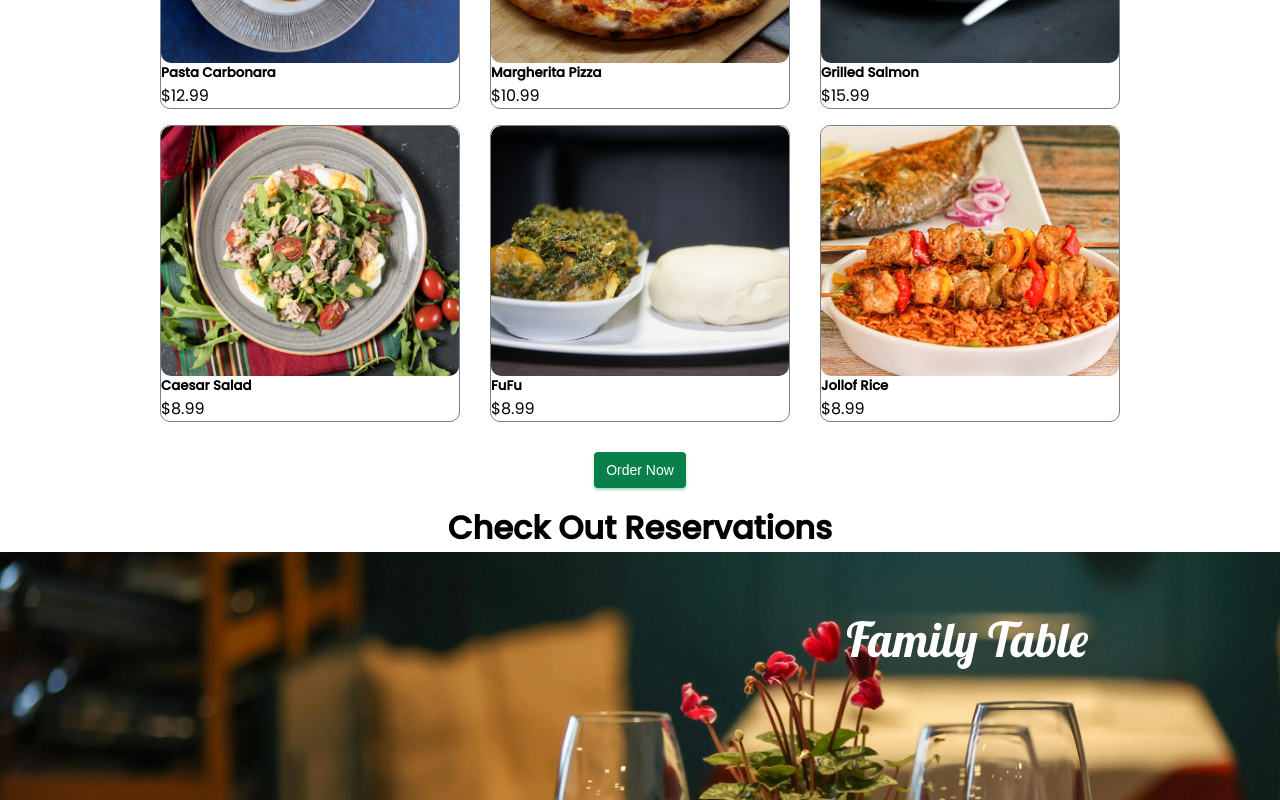
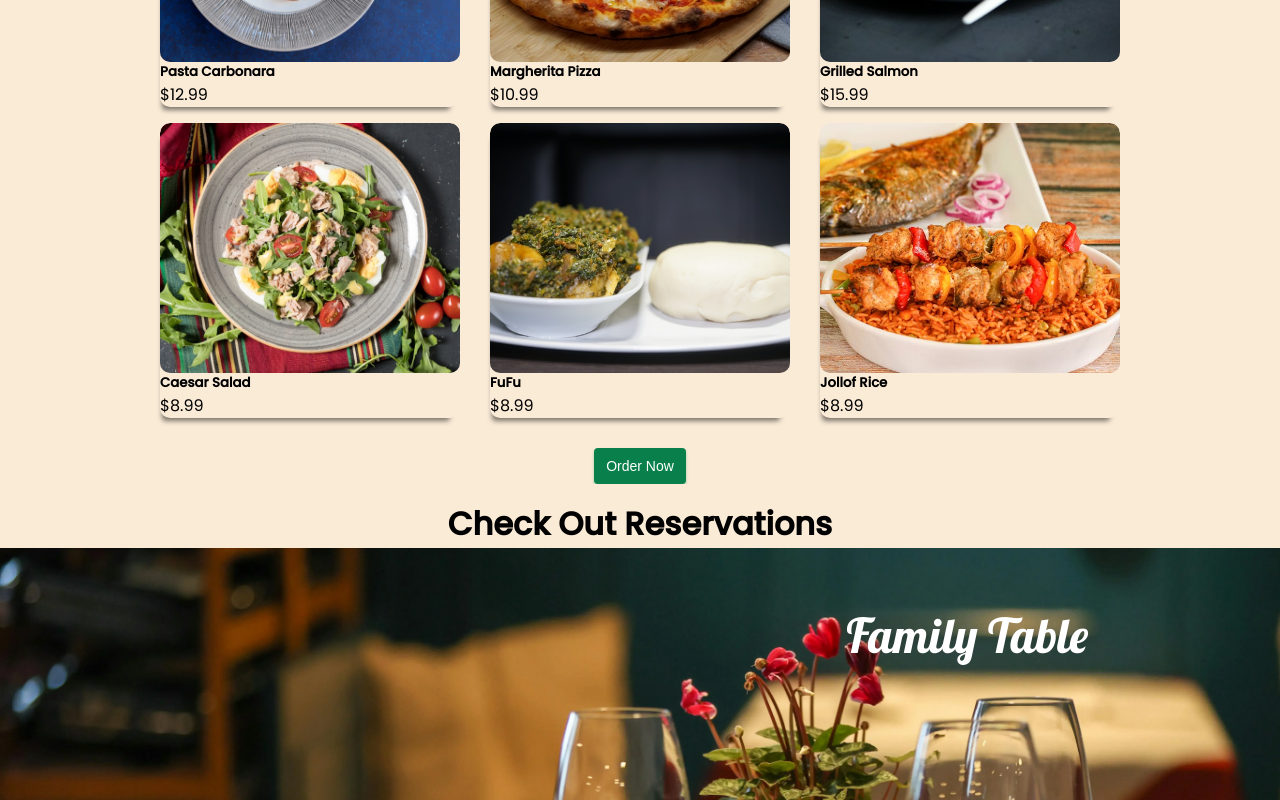
Before and after one commit to femiopebiyi/restaurant-site, a React (Vite) app: page / in a window 1280 px wide. Shown: the part 1120-1920 px from the top of the page. Built offline with nearby package versions, Linux system fonts and the light colour scheme; a web font is replaced by a local one.

Commit message:
added some personal styling

```diff
--- a/src/App.css
+++ b/src/App.css
@@ -164,6 +164,7 @@
 
 .menu-con{
     padding-top: 5em;
+    background-color: antiquewhite;
 
 }
 .menu{
@@ -181,9 +182,11 @@
     margin-bottom: 1em;
     max-width: 300px;
     overflow: hidden;
-    border: 1px solid gray;
     border-radius: 10px;
     /* padding: .4em; */
+    box-shadow: -4px 9px 5px -6px rgba(0, 0, 0, 0.5);
+        -webkit-box-shadow: -4px 9px 5px -6px rgba(0, 0, 0, 0.5);
+        -moz-box-shadow: -4px 9px 5px -6px rgba(0, 0, 0, 0.5);
 
 }
 .indiItem .img{
@@ -333,12 +336,13 @@
     fill: black;
     height: 100%;
     width: 100%;
+    border: none;
 }
 
 .check{
     text-align: center;
     text-transform: capitalize;
-    margin-top: 1rem;
+    padding-top: 1rem;
 }
 
 .reserve-con {
--- a/src/pages/Home/Home.tsx
+++ b/src/pages/Home/Home.tsx
@@ -32,7 +32,7 @@
       maxWidth: '2000px',
       width: '100%',
       margin: '0 auto',
-
+        backgroundColor: "antiquewhite"
     }} className="reserve-con">
       <h1 className="check">check out reservations</h1>
     <Reservation/>
```
